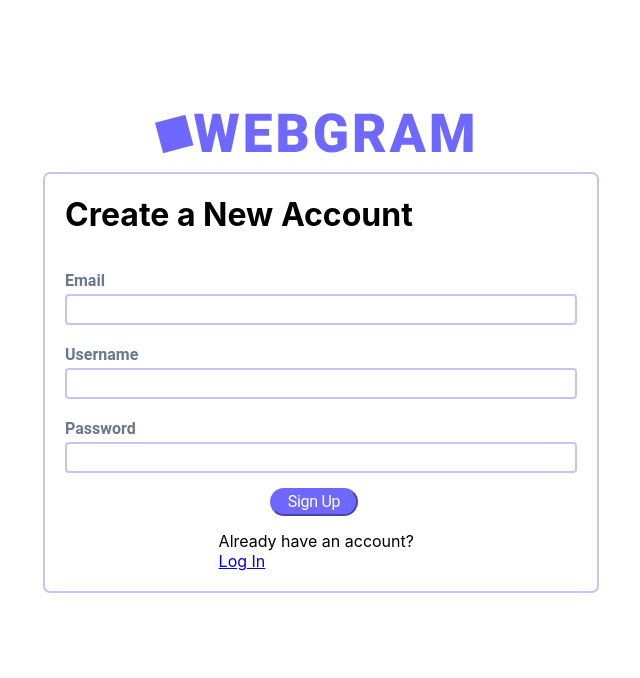
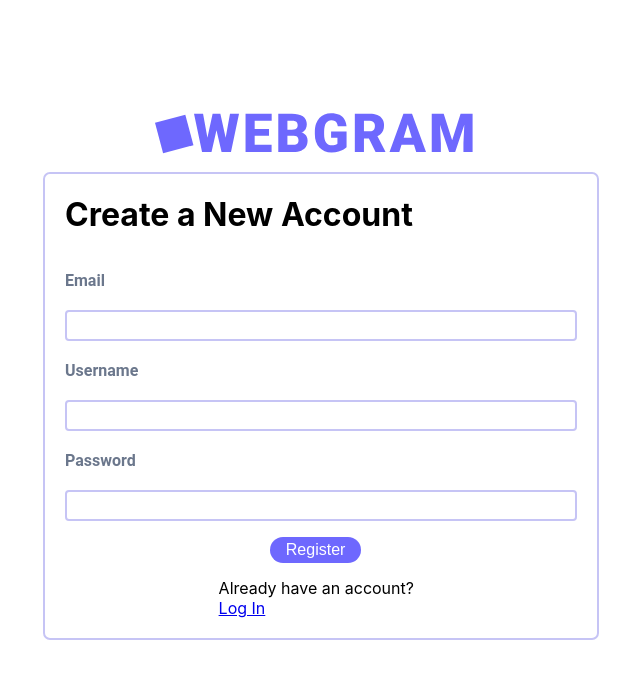
Before and after one commit to omar-ameen1/cis557old, a React (Create React App) app in the folder webgram/: page /register in a window 1280 px wide. Shown: the top 678 px of the page, without its empty margins (319-959 px from the left). Built offline with nearby package versions, Linux system fonts and the light colour scheme.

Commit message:
Added login functionality and profile page loads a user's posts.

```diff
--- a/webgram/src/App.js
+++ b/webgram/src/App.js
@@ -6,15 +6,11 @@ import './css/main.css';
 import {BrowserRouter, Route, Router, Routes} from 'react-router-dom';
 import Login from './components/Login/Login';
 import Register from './components/Register/Register';
-import styled from 'styled-components';
 import {useRef, useState} from "react";
 
 import {validateLoginRequest} from "./scripts/login-request-handler";
+import {registerUser} from "./scripts/registration-request-handler";
 
-
-const Page = styled.div`
-  height: 100%;
-`
 function App() {
     // TODO: Use cookies to store user's JWT token
     // TODO: Check if user is logged in
@@ -47,20 +43,21 @@ function App() {
     }
 
     if (!loggedIn.current) {
-        console.log("Not logged in");
         return (
             <BrowserRouter>
                 <Routes>
                     <Route exact path="/" element={<Login loginHandler={(email, password) => {validateLoginRequest(email, password).then(r => {
                         if (r !== null) {
-                            console.log("login successful");
-                            console.log("r" + r);
                             login(r);
-                        } else {
-                            console.log("login failed");
                         }
                     })}}/>}/>
-                    <Route exact path="/register" element={<Register/>}/>
+                    <Route exact path="/register" element={<Register registrationHandler={(email, username, password) => {
+                        registerUser(email, username, password).then(r => {
+                            if (r) {
+                                window.location.href = "/";
+                            }
+                        })
+                    }}/>}/>
                 </Routes>
             </BrowserRouter>
         );
--- a/webgram/src/components/Login/login-form.js
+++ b/webgram/src/components/Login/login-form.js
@@ -1,6 +1,5 @@
 import React from 'react';
 import {EntryContainers, SubmitContainer} from "./styles";
-import Entry from "../EntryBox/Entry";
 import LoginFormInput from "./login-form-input";
 
 export default function LoginForm(props) {
@@ -22,7 +21,7 @@ export default function LoginForm(props) {
                 <LoginFormInput isPassword={true} onChange={e => setPassword(e.target.value)}/>
             </div>
             <SubmitContainer>
-                <input className={"login-button"} type={"submit"} value={"Log In"} onClick={handleSubmit}/>
+                <input className={"register-button"} type={"submit"} value={"Log In"} onClick={handleSubmit}/>
             </SubmitContainer>
         </form>
     );
--- a/webgram/src/components/Register/Register.js
+++ b/webgram/src/components/Register/Register.js
@@ -2,15 +2,11 @@ import Entry from "../EntryBox/Entry";
 import Logo from "../WebgramLogo/Logo";
 import { Container, LoginContainer, LoginHeader, EntryContainers, SubmitContainer, SignupContainer, SignupLabel, Link, LogoContainer, TopDock } from "./styles";
 import Button from "../Button/Button";
+import RegisterForm from "./register-form";
 
-export default function Register() {
-
-    const EMAIL_LABEL = "Email";
-    const USERNAME_LABEL = "Username";
-    const PASSWORD_LABEL = "Password";
-    const NEW_ACCOUNT = "Sign Up";
-
-    return (<Container>
+export default function Register(props) {
+    return (
+        <Container>
                 <TopDock>
                     <LogoContainer>
                         <Logo/>
@@ -18,17 +14,11 @@ export default function Register() {
                 </TopDock>
                 <LoginContainer>
                     <LoginHeader>Create a New Account</LoginHeader>
-                    <EntryContainers>
-                        <Entry labelName={EMAIL_LABEL}/>
-                        <Entry labelName={USERNAME_LABEL}/>
-                        <Entry labelName={PASSWORD_LABEL} isPassword={true}/>
-                    </EntryContainers>
-                    <SubmitContainer>
-                        <Button text={NEW_ACCOUNT}/>
-                    </SubmitContainer>
+                    <RegisterForm registrationHandler={props.registrationHandler} />
                     <SignupContainer>
                         <SignupLabel>Already have an account? <Link href="/">Log In</Link></SignupLabel>
                     </SignupContainer>
                 </LoginContainer>
-            </Container>);
+            </Container>
+    );
   }
--- /dev/null
+++ b/webgram/src/components/Register/register-form-input.js
@@ -0,0 +1,27 @@
+import React from 'react';
+
+export default function RegisterFormInput(props) {
+    const isPassword = props.isPassword;
+    if (isPassword) {
+        return (
+            <>
+                <label className={"login-label"}>Password</label>
+                <input className={"login-input"} type={"password"} onChange={props.onChange}/>
+            </>
+        );
+    } else if (props.isEmail) {
+        return (
+            <>
+                <label className={"login-label"}>Email</label>
+                <input className={"login-input"} type={"text"} onChange={props.onChange}/>
+            </>
+        );
+    } else {
+        return (
+            <>
+                <label className={"login-label"}>Username</label>
+                <input className={"login-input"} type={"text"} onChange={props.onChange}/>
+            </>
+        );
+    }
+}
--- /dev/null
+++ b/webgram/src/components/Register/register-form.js
@@ -0,0 +1,32 @@
+import React from 'react';
+import RegisterFormInput from "./register-form-input";
+import {SubmitContainer} from "./styles";
+import Button from "../Button/Button";
+
+export default function RegisterForm(props) {
+
+    const [email, setEmail] = React.useState("");
+    const [password, setPassword] = React.useState("");
+    const [username, setUsername] = React.useState("");
+
+    async function handleSubmit(e) {
+        e.preventDefault();
+        console.log("email: " + email);
+        console.log("password: " + password);
+        console.log("username: " + username);
+        props.registrationHandler(email, username, password);
+    }
+
+    return (
+        <form>
+            <div className={"entry-container"}>
+                <RegisterFormInput isEmail={true} onChange={e => setEmail(e.target.value)}/>
+                <RegisterFormInput onChange={e => setUsername(e.target.value)}/>
+                <RegisterFormInput isPassword={true} onChange={e => setPassword(e.target.value)}/>
+            </div>
+            <div className={"register-button-container"}>
+                <input className={"register-button"} type={"submit"} value={"Register"} onClick={handleSubmit}/>
+            </div>
+        </form>
+    );
+}
--- a/webgram/src/components/header-components/header-nav-button.js
+++ b/webgram/src/components/header-components/header-nav-button.js
@@ -11,9 +11,9 @@ export default function HeaderNavButton(props) {
     } else {
         return (
             <a className={"header-nav-button-unselected"} href={props.linkTo}>
-                <text>
+                <span>
                     {props.linkText}
-                </text>
+                </span>
             </a>
         );
     }
--- a/webgram/src/components/main-view-components/profile-header-self/profile-header-box.js
+++ b/webgram/src/components/main-view-components/profile-header-self/profile-header-box.js
@@ -7,12 +7,12 @@ export default function ProfileHeaderBox(props) {
             <div className={"profile-header-box-left"}>
                 <img className={"profile-header-box-left-image"} src={props.profileImage} alt={"profile pic"} />
                 <div className={"profile-header-box-left-bio"}>
-                    <text className={"profile-header-box-left-bio-username"}>
+                    <span className={"profile-header-box-left-bio-username"}>
                         {props.userName}
-                    </text>
-                    <text className={"profile-header-box-left-bio-bio"}>
+                    </span>
+                    <span className={"profile-header-box-left-bio-bio"}>
                         {props.userBio}
-                    </text>
+                    </span>
                 </div>
             </div>
             <div className={"profile-header-box-right"}>
--- a/webgram/src/css/main.css
+++ b/webgram/src/css/main.css
@@ -202,8 +202,7 @@
     width: 100%;
     color: black;
     font-size: 22px;
-    margin-left: 5rem;
-    margin-right: -5rem;
+    margin-left: 1rem;
     padding-right: 6rem;
 }
 
@@ -600,3 +599,21 @@
     border-radius: 4px;
     width:100%;
 }
+
+.register-button {
+    background: #6E68FE;
+    border-radius: 15px;
+    color: white;
+    border: none;
+    font-size: 16px;
+    padding: 0.25rem 1rem;
+    margin-top: 1rem;
+    margin-left: auto;
+    margin-right: auto;
+    cursor: pointer;
+}
+
+.register-button-container {
+    width: 20%;
+    margin: auto;
+}
--- /dev/null
+++ b/webgram/src/scripts/get-user-posts.js
@@ -0,0 +1,6 @@
+export async function getUserPosts(id) {
+    const res = await fetch("https://6356af7b9243cf412f8b2fba.mockapi.io/users/" + id + "/posts", {
+        method: "GET",
+    })
+    return await res.json();
+}
--- /dev/null
+++ b/webgram/src/scripts/registration-request-handler.js
@@ -0,0 +1,33 @@
+const bcrypt = require('bcryptjs');
+
+export async function registerUser(email, username, password) {
+    console.log(email);
+    console.log(username);
+    console.log(password);
+
+    if (await getUserByEmail(email)) {
+        return null;
+    }
+
+    const hashedPassword = bcrypt.hashSync(password, 10);
+    console.log(hashedPassword);
+
+    const res = await fetch("https://6356af7b9243cf412f8b2fba.mockapi.io/users", {
+        method: "POST",
+        body: JSON.stringify({
+            email: email,
+            username: username,
+            password: hashedPassword
+        })
+    });
+
+    return res.status === 201;
+}
+
+async function getUserByEmail(email) {
+    const res = await fetch("https://6356af7b9243cf412f8b2fba.mockapi.io/users", {
+        method: "GET",
+    })
+    const users = await res.json();
+    return users.find(user => user.email === email);
+}
```
Also changed, not shown: webgram/src/components/main-view-components/main-body.js (+19 -3 lines).
